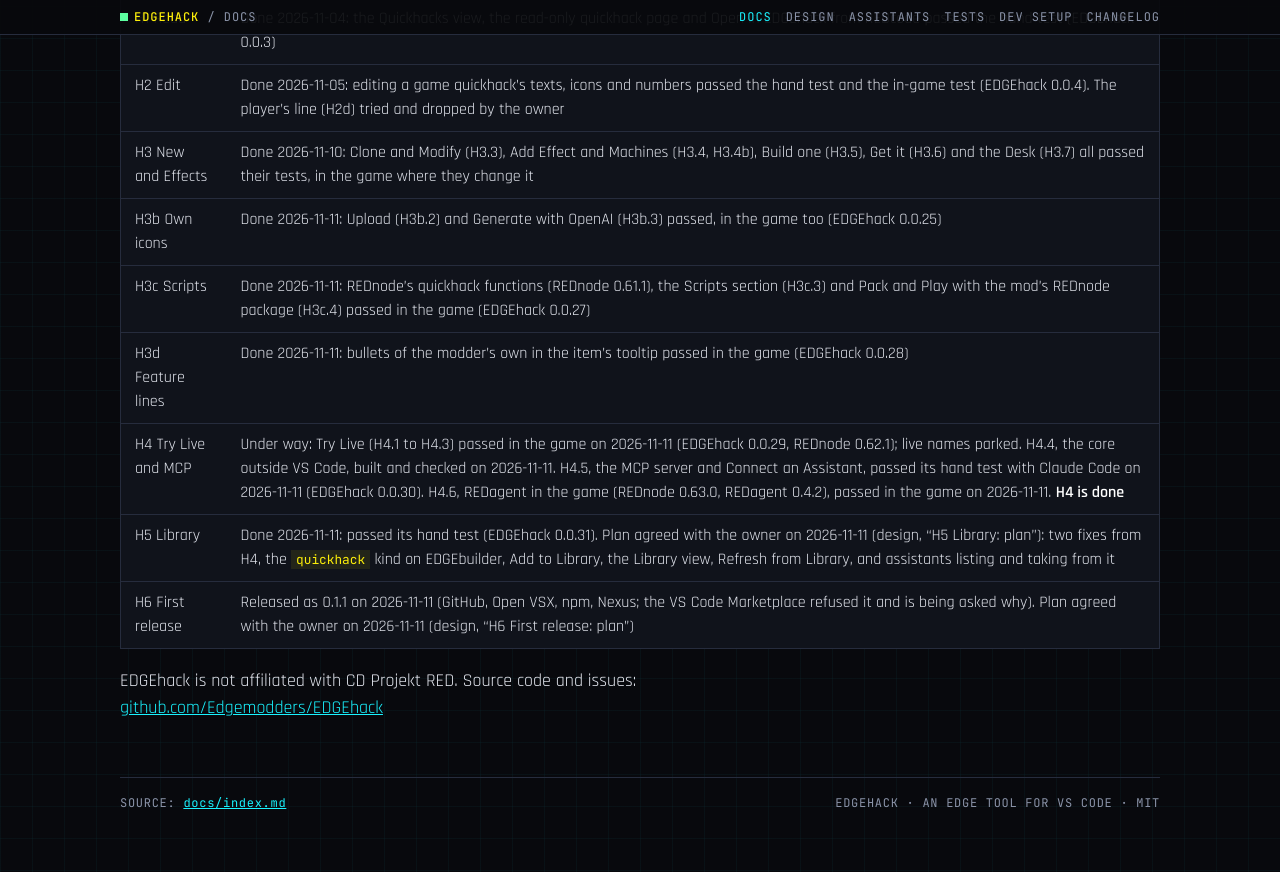
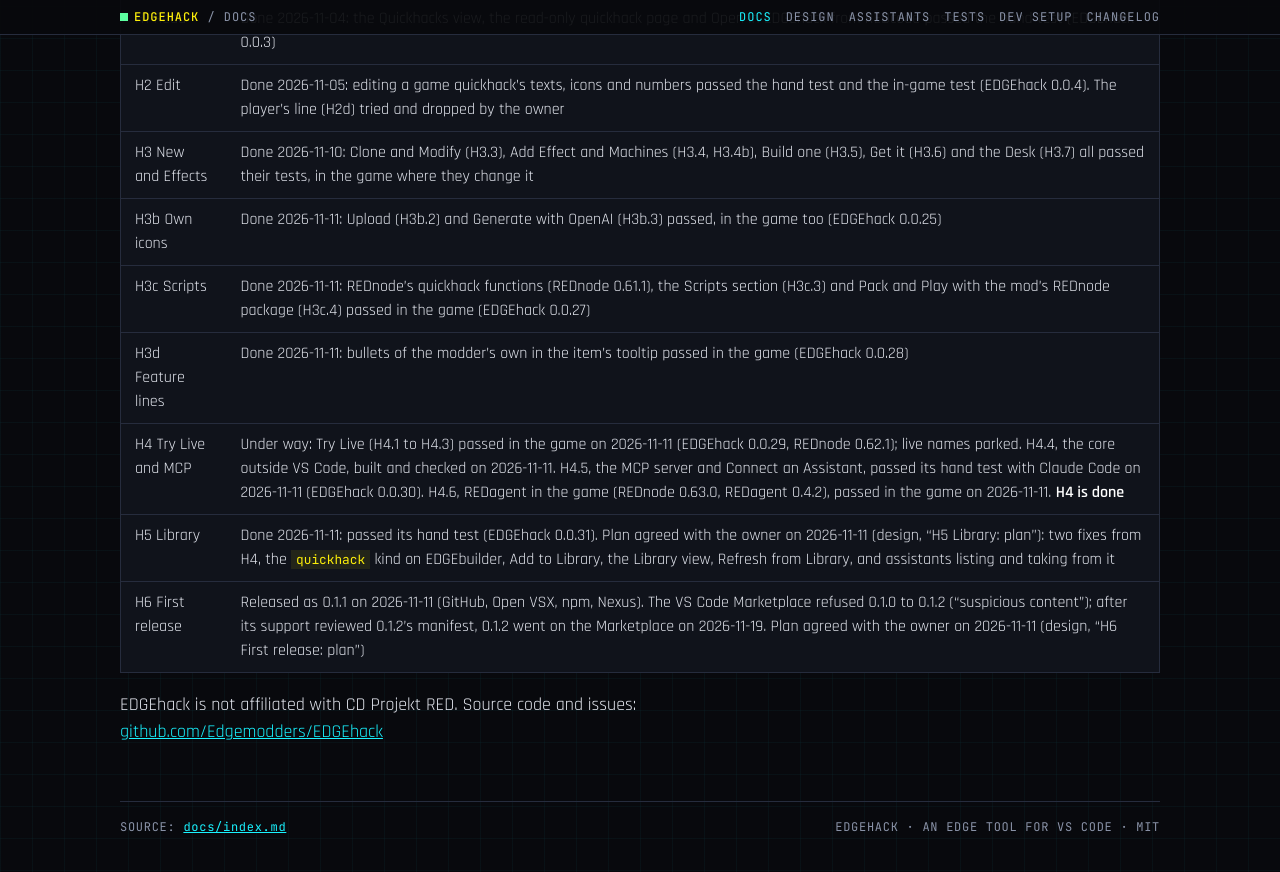
Before and after one commit to Edgemodders/EDGEhack, a Jekyll site: the page built from docs/index.md, in a window 1280 px wide and 900 px high, scrolled down 986 px. Shown: the top 872 px of the window. Built offline with Jekyll 4.4.1, drawn with Linux system fonts in a browser that asks for light colours; our own code applies the rules of GitHub Pages for plain Markdown files.

Commit message:
0.1.2 on the VS Code Marketplace after review
Co-Authored-By: Claude Opus 5.5 <noreply@anthropic.com>

```diff
--- a/docs/index.md
+++ b/docs/index.md
@@ -26,6 +26,6 @@ As of 2026-11-11. Each phase ends with a hand test by the owner, and an in-game
 | H3d Feature lines | Done 2026-11-11: bullets of the modder's own in the item's tooltip passed in the game (EDGEhack 0.0.28) |
 | H4 Try Live and MCP | Under way: Try Live (H4.1 to H4.3) passed in the game on 2026-11-11 (EDGEhack 0.0.29, REDnode 0.62.1); live names parked. H4.4, the core outside VS Code, built and checked on 2026-11-11. H4.5, the MCP server and Connect an Assistant, passed its hand test with Claude Code on 2026-11-11 (EDGEhack 0.0.30). H4.6, REDagent in the game (REDnode 0.63.0, REDagent 0.4.2), passed in the game on 2026-11-11. **H4 is done** |
 | H5 Library | Done 2026-11-11: passed its hand test (EDGEhack 0.0.31). Plan agreed with the owner on 2026-11-11 (design, "H5 Library: plan"): two fixes from H4, the `quickhack` kind on EDGEbuilder, Add to Library, the Library view, Refresh from Library, and assistants listing and taking from it |
-| H6 First release | Released as 0.1.1 on 2026-11-11 (GitHub, Open VSX, npm, Nexus; the VS Code Marketplace refused it and is being asked why). Plan agreed with the owner on 2026-11-11 (design, "H6 First release: plan") |
+| H6 First release | Released as 0.1.1 on 2026-11-11 (GitHub, Open VSX, npm, Nexus). The VS Code Marketplace refused 0.1.0 to 0.1.2 ("suspicious content"); after its support reviewed 0.1.2's manifest, 0.1.2 went on the Marketplace on 2026-11-19. Plan agreed with the owner on 2026-11-11 (design, "H6 First release: plan") |
 
 EDGEhack is not affiliated with CD Projekt RED. Source code and issues: [github.com/Edgemodders/EDGEhack](https://github.com/Edgemodders/EDGEhack)
```
Also changed, not shown: CLAUDE.md (+1 -0 lines), README.md, 1 other file.
